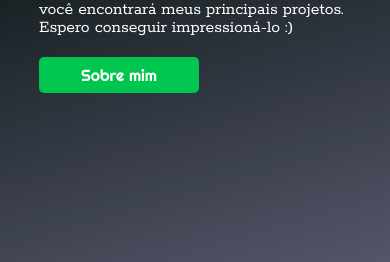
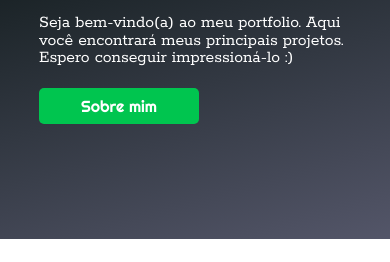
Before and after one commit to igean/igean.github.io, a plain HTML site: page index.html in a window 390 px wide. Shown: the part 605-867 px from the top of the page. After the commit the page ends 844 px from the top, so only its background shows below. Drawn offline with Linux system fonts and the light colour scheme; a web font is replaced by a local one.

Commit message:
layout adjustment for mobile

```diff
--- a/public/css/main.css
+++ b/public/css/main.css
@@ -15,7 +15,7 @@ body {
     justify-content: center;
 
     min-height: 100%;
-    background: 50% 10%/600px url("/public/images/bg-main.svg") no-repeat, linear-gradient(163.97deg, #0D1717 53.92%, #8481a1 131.72%);
+    background: 50% 10%/500px url("/public/images/bg-main.svg") no-repeat, linear-gradient(163.97deg, #0D1717 53.92%, #8481a1 131.72%);
 }
 
 main {
@@ -30,10 +30,10 @@ main {
 
 .info {
     width: 80%;
-    height: 80vh;
+    height: 60vh;
     display: flex;
     flex-direction: column;
-    justify-content: center;
+    justify-content: space-around;
 }
 
 .info div {
```
